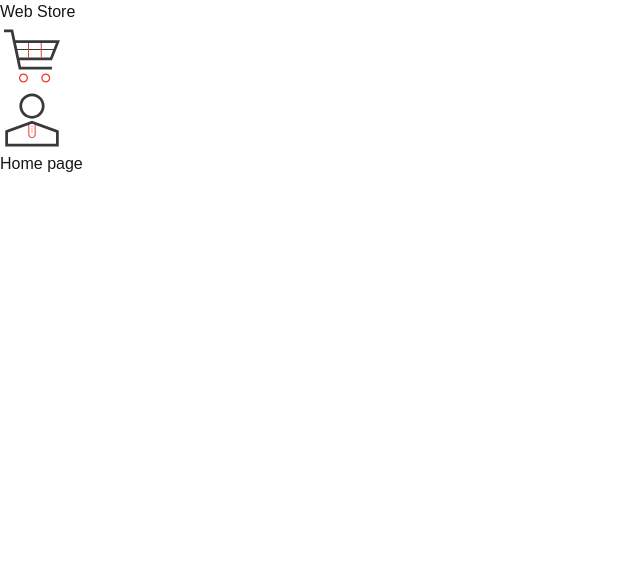
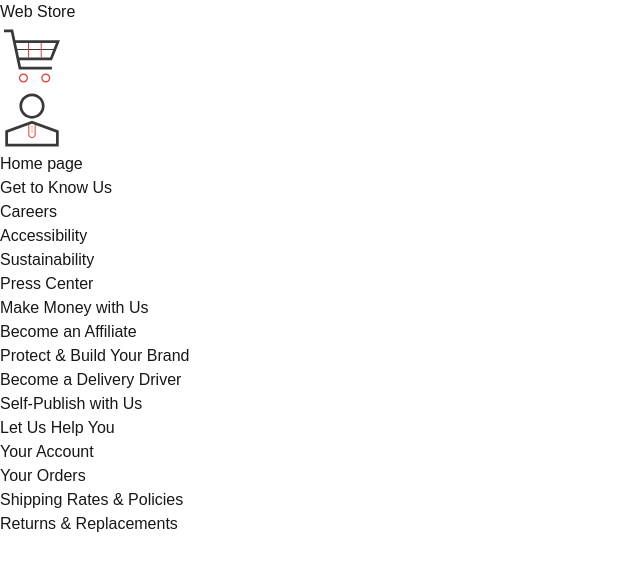
Before and after one commit to Erfanfooladii/next-store-app, a Next.js app: page / in a window 1280 px wide. Shown: the top 568 px of the page, without its empty margins (0-640 px from the left). Built offline with nearby package versions, Linux system fonts and the light colour scheme.

Commit message:
docs: create buttons for footer component

```diff
--- a/src/components/Footer/index.tsx
+++ b/src/components/Footer/index.tsx
@@ -1,7 +1,38 @@
+import { listButtons } from "./listButtons"
+
 export function Footer() {
+    const providerButtons=()=>{
+
+        return (
+            <ul className="flex flex-col">
+                <h2 className="text-lg"></h2>
+                <li className="text-sm"></li>
+            </ul>
+        )
+    }
     return(
-        <div className="">
-
-        </div>
+        <footer className="bg-orange-400 p-2 items-center flex justify-between">
+            <ul className="flex flex-col">
+                <h2 className="text-lg">Get to Know Us</h2>
+                <li className="text-sm">Careers</li>
+                <li className="text-sm">Accessibility</li>
+                <li className="text-sm">Sustainability</li>
+                <li className="text-sm">Press Center</li>
+            </ul>
+            <ul className="flex flex-col">
+                <h2 className="text-lg">Make Money with Us</h2>
+                <li className="text-sm">Become an Affiliate</li>
+                <li className="text-sm">Protect & Build Your Brand</li>
+                <li className="text-sm">Become a Delivery Driver</li>
+                <li className="text-sm">Self-Publish with Us</li>
+            </ul>
+            <ul className="flex flex-col">
+                <h2 className="text-lg">Let Us Help You</h2>
+                <li className="text-sm">Your Account</li>
+                <li className="text-sm">Your Orders</li>
+                <li className="text-sm">Shipping Rates & Policies</li>
+                <li className="text-sm">Returns & Replacements</li>
+            </ul>
+        </footer>
     )
 }
--- /dev/null
+++ b/src/components/Footer/listButtons.ts
@@ -0,0 +1,46 @@
+interface ListContent {
+    id: number;
+    name: string;
+}
+
+interface ListButton {
+    headName: string;
+    listContent: ListContent[];
+}
+
+interface ListButtons {
+    list_1: ListButton;
+    list_2: ListButton;
+    list_3: ListButton;
+}
+
+export const listButtons: ListButtons = {
+    list_1: {
+        headName: "Get to Know Us",
+        listContent: [
+            { id: 1, name: "Careers" },
+            { id: 2, name: "Accessibility" },
+            { id: 3, name: "Sustainability" },
+            { id: 4, name: "Investor Relations" },
+            { id: 5, name: "Press Center" },
+        ]
+    },
+    list_2: {
+        headName: "Make Money with Us",
+        listContent: [
+            { id: 1, name: "Become an Affiliate" },
+            { id: 2, name: "Protect & Build Your Brand" },
+            { id: 3, name: "Become a Delivery Driver" },
+            { id: 4, name: "Self-Publish with Us" }
+        ]
+    },
+    list_3: {
+        headName: "Let Us Help You",
+        listContent: [
+            { id: 1, name: "Your Account" },
+            { id: 2, name: "Your Orders" },
+            { id: 3, name: "Shipping Rates & Policies" },
+            { id: 4, name: "Returns & Replacements" }
+        ]
+    },
+};
```
